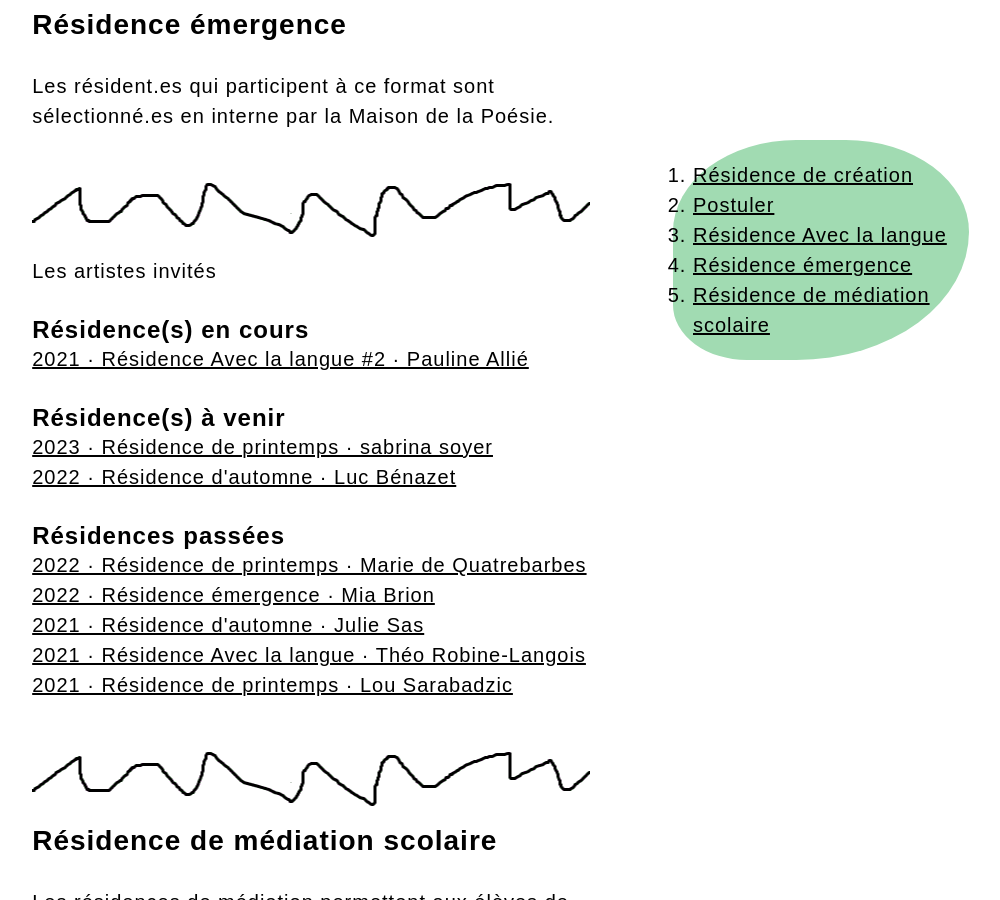
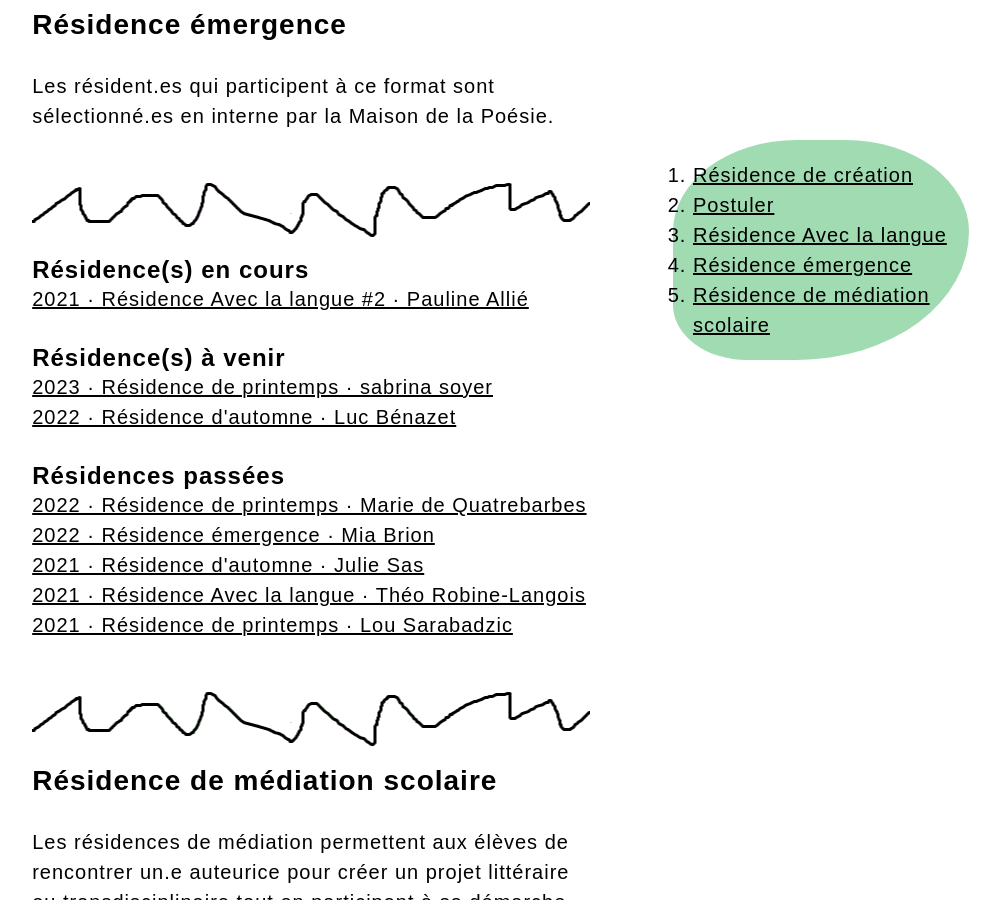
Before and after one commit to PQuod/MaisondelaPoesiedeRennes, a Jekyll site: the page built from residences.md, in a window 1280 px wide and 900 px high, scrolled down 3181 px. Shown: the whole window, without its empty margins (241-1241 px from the left). Built offline with Jekyll 4.4.1, drawn with Linux system fonts in a browser that asks for light colours; some web fonts are replaced; a script that is not in the unit is left out.

Commit message:
Update Pages “residences”

```diff
--- a/residences.md
+++ b/residences.md
@@ -76,8 +76,6 @@
 
 ---
 
-Les artistes invités
-
 <div id="list_res"></div>
 
 - - -
```
